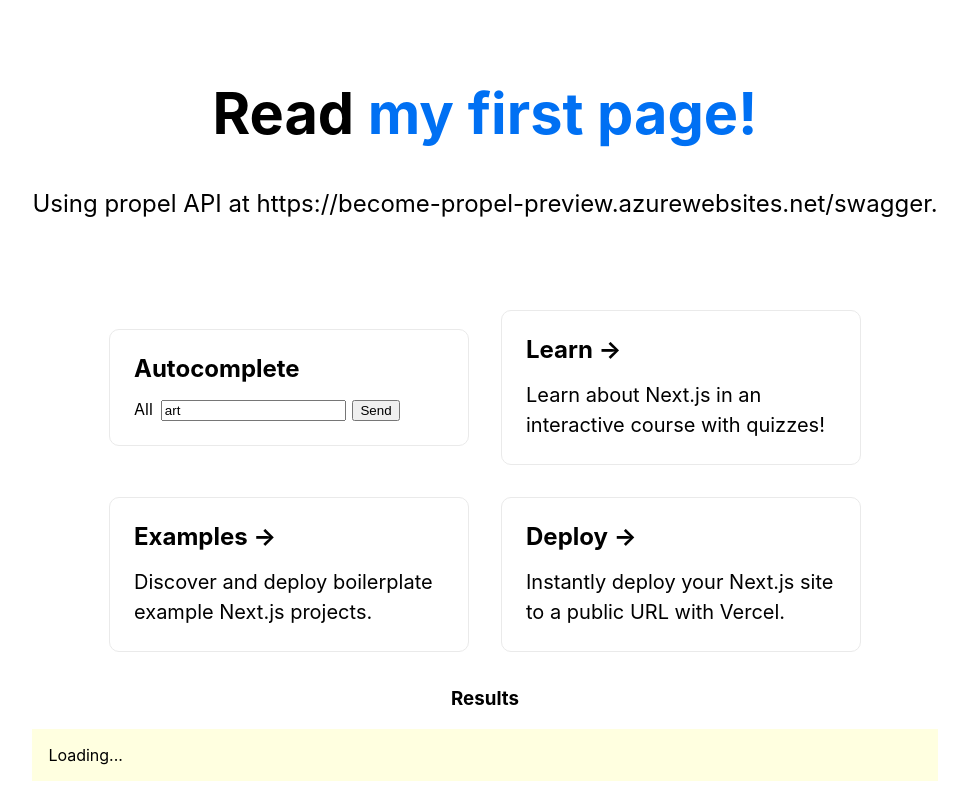
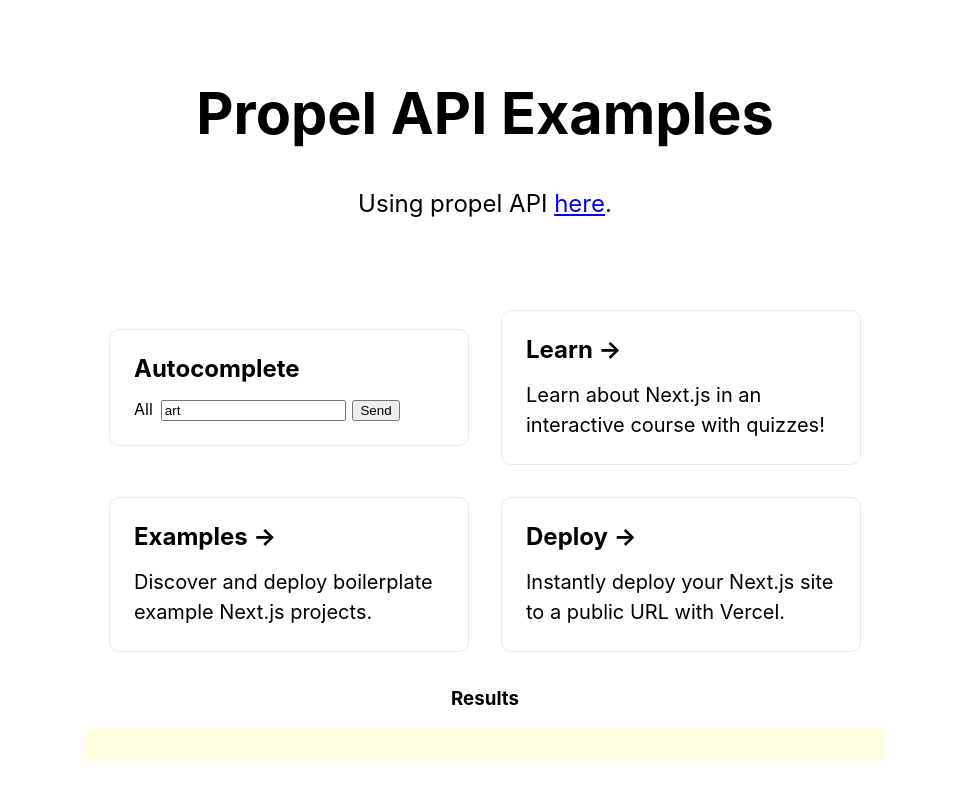
Before and after one commit to IanIsFluent/nextjs-blog, a Next.js app: page / in a window 1280 px wide. Shown: the top 800 px of the page, without its empty margins (155-1124 px from the left). Built offline with nearby package versions, Linux system fonts and the light colour scheme.

Commit message:
refactor autocomplete component

```diff
--- /dev/null
+++ b/components/autocomplete.tsx
@@ -0,0 +1,32 @@
+import { useQuery } from '@tanstack/react-query';
+import { useState } from 'react';
+
+function Autocomplete({ label, update, value, setValue }) {
+  return (
+    <>
+      <label
+        htmlFor="all"
+        style={{
+          marginRight: '.5em',
+        }}
+      >
+        {label}
+      </label>
+      <input
+        type="text"
+        id="all"
+        name="all"
+        style={{
+          marginRight: '.5em',
+        }}
+        value={value}
+        onChange={(e) => setValue(e.target.value)}
+      ></input>
+      <button type="button" onClick={() => update()}>
+        Send
+      </button>
+    </>
+  );
+}
+
+export { Autocomplete };
--- a/pages/index.tsx
+++ b/pages/index.tsx
@@ -7,9 +7,18 @@
   QueryClientProvider,
   useQuery,
   useQueryClient,
+  UseQueryResult,
 } from '@tanstack/react-query';
+import { Autocomplete } from '../components/autocomplete';
 
-const queryClient = new QueryClient();
+const queryClient = new QueryClient({
+  defaultOptions: {
+    queries: {
+      enabled: false,
+      retry: false,
+    },
+  },
+});
 
 export default function Home() {
   return (
@@ -88,55 +97,40 @@
   );
 
   function Main() {
+    const propelWebUrl = 'https://become-propel-preview.azurewebsites.net';
+    const apiBaseUrl = `${propelWebUrl}/api/v1`;
+
     const [acAllValue, setAcAllValue] = useState('art');
-    const { isLoading, isError, data, isSuccess, error, refetch } = useQuery({
-      queryKey: ['acAll'],
-      enabled: false,
-      retry: false,
+    const [activeQueryName, setActiveQueryName] = useState('');
+
+    const acAll = useQuery({
       queryFn: async () => {
-        var res = await fetch(
-          'https://become-propel-preview.azurewebsites.net/api/v1/autocomplete/all?q=' +
-            acAllValue
-        );
+        setActiveQueryName('acAll');
+        var res = await fetch(`${apiBaseUrl}/autocomplete/all?q=${acAllValue}`);
         return res.json();
       },
     });
 
+    const queries = { acAll };
+    const latestQuery = queries[activeQueryName];
+
     return (
       <main>
-        <h1 className={styles.title}>
-          Read <Link href="/posts/first-post">my first page!</Link>
-        </h1>
+        <h1 className={styles.title}>Propel API Examples</h1>
 
         <p className={styles.description}>
-          Using propel API at
-          https://become-propel-preview.azurewebsites.net/swagger.
+          Using propel API <a href={`${propelWebUrl}/swagger`}>here</a>.
         </p>
 
         <div className={styles.grid}>
           <div className={styles.card}>
             <h3>Autocomplete</h3>
-            <label
-              htmlFor="all"
-              style={{
-                marginRight: '.5em',
-              }}
-            >
-              All
-            </label>
-            <input
-              type="text"
-              id="all"
-              name="all"
-              style={{
-                marginRight: '.5em',
-              }}
+            <Autocomplete
+              label="All"
+              update={acAll.refetch}
               value={acAllValue}
-              onChange={(e) => setAcAllValue(e.target.value)}
-            ></input>
-            <button type="button" onClick={() => refetch()}>
-              Send
-            </button>
+              setValue={setAcAllValue}
+            />
           </div>
           <a href="https://nextjs.org/learn" className={styles.card}>
             <h3>Learn &rarr;</h3>
@@ -171,11 +165,17 @@
             overflow: 'auto',
           }}
         >
-          <>
-            {isError && <div>Error: {(error as any)?.message}</div>}
-            {isLoading && <div>Loading...</div>}
-            {isSuccess && <pre>{JSON.stringify(data, null, 2)}</pre>}
-          </>
+          {latestQuery && (
+            <>
+              {latestQuery.isError && (
+                <div>Error: {(latestQuery.error as any)?.message}</div>
+              )}
+              {latestQuery.isFetching && <div>Loading...</div>}
+              {latestQuery.isSuccess && (
+                <pre>{JSON.stringify(latestQuery.data, null, 2)}</pre>
+              )}
+            </>
+          )}
         </div>
       </main>
     );
```
